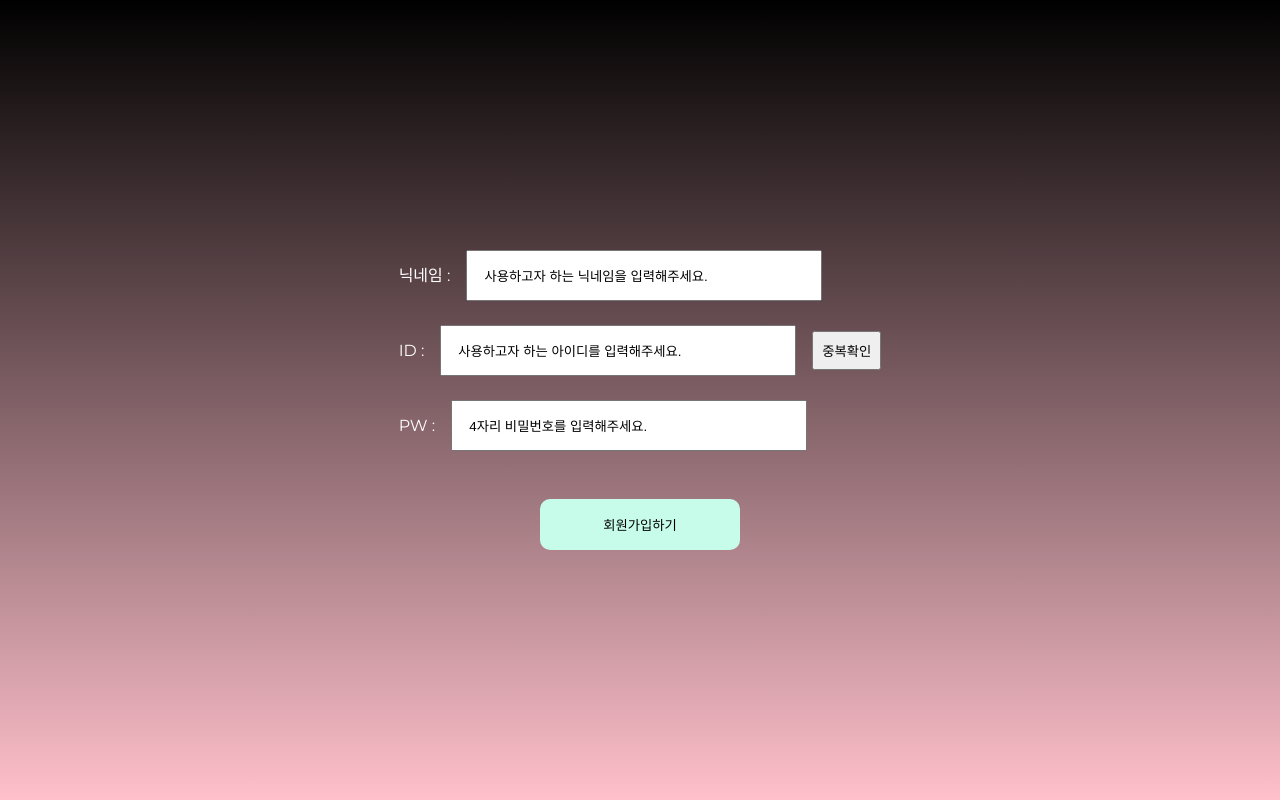
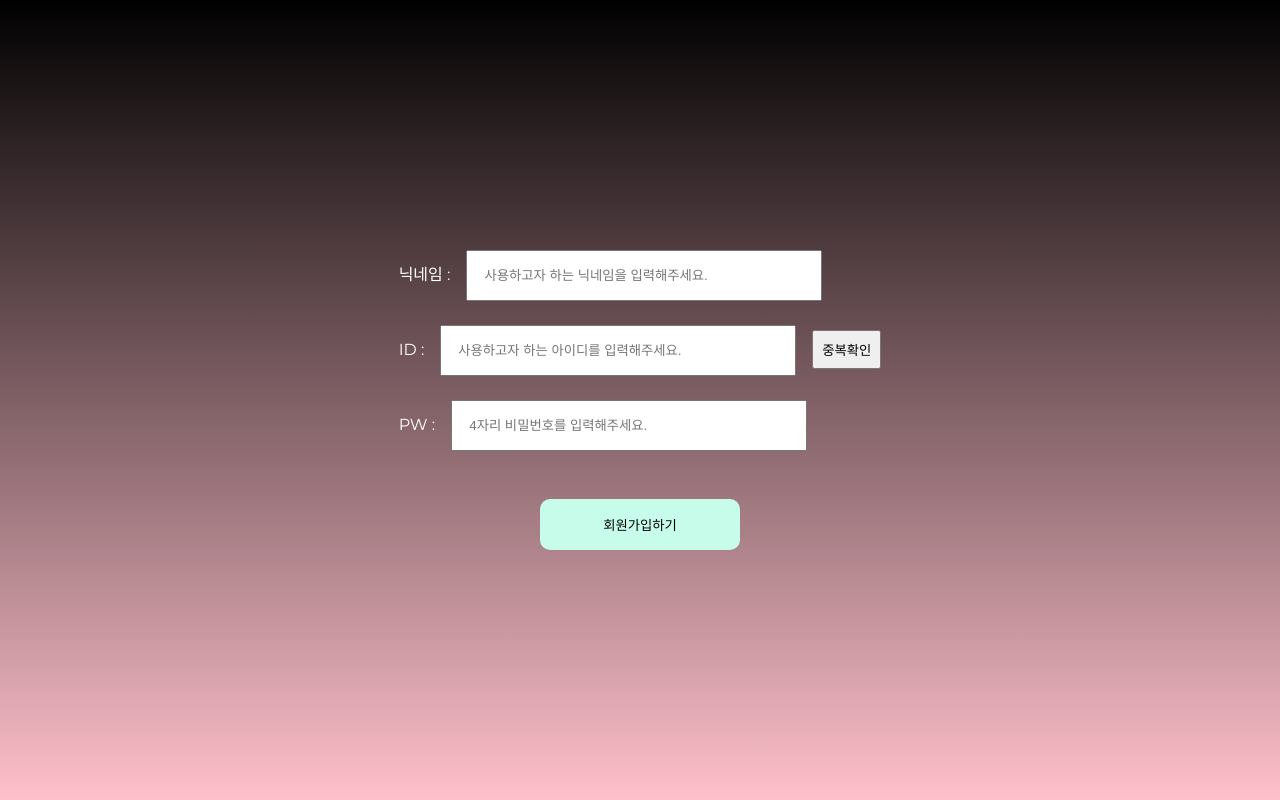
Before and after one commit to youngosil/SoundCover, a React (Create React App) app in the folder frontend/: page /SignupPage in a window 1280 px wide. Built offline with nearby package versions, Linux system fonts and the light colour scheme.

Commit message:
Fix: Login function, default value error

```diff
--- a/frontend/src/views/LoginPage.js
+++ b/frontend/src/views/LoginPage.js
@@ -20,7 +20,7 @@ function LoginPage() {
         },
         body: JSON.stringify({
           id: ID,
-          pw: PW,
+          password: PW,
         }),
       });
 
@@ -36,6 +36,7 @@ function LoginPage() {
         setTimeout(() => {
           navigate('/PromptPage1');
         }, 2000)
+
       } else {
         // 응답이 실패했을 때의 로직
         console.error('Login failed:', response.status);
@@ -53,13 +54,15 @@ function LoginPage() {
           SOUNDCOVER 입니다.<br />
           <input
             name="ID"
-            value={ID || "아이디를 입력해주세요."}
+            placeholder="아이디를 입력해주세요"
+            value={ID}
             onChange={(e) => setID(e.target.value)}
             style={{ padding: '1rem', marginTop: '0.5rem' }}
           /><br />
           <input
             name="PW"
-            value={PW || "비밀번호를 입력해주세요."}
+            placeholder="비밀번호를 입력해주세요."
+            value={PW}
             onChange={(e) => setPW(e.target.value)}
             style={{ padding: '1rem', marginTop: '0.5rem' }}
           />
--- a/frontend/src/views/PromptPage1.js
+++ b/frontend/src/views/PromptPage1.js
@@ -21,7 +21,8 @@ function PromptPage1() {
       이번 앨범의 주제는 무엇인가요?<br />
         <input
           name="Prompt1"
-          value={Prompt1 || "(100자 이내로 입력해주세요.)"}
+          placeholder="(100자 이내로 입력해주세요.)"
+          value={Prompt1}
           onChange={(e) => setPrompt1(e.target.value)}
           style={{ padding: '1rem', marginTop: '2rem', width: '600px', height: '300px' }}
         /><br />
--- a/frontend/src/views/PromptPage2.js
+++ b/frontend/src/views/PromptPage2.js
@@ -27,7 +27,8 @@ function PromptPage2() {
       이번 앨범의 장르는 무엇인가요?<br />
         <input
           name="Prompt2"
-          value={Prompt2 || "(100자 이내로 입력해주세요.)"}
+          placeholder="(100자 이내로 입력해주세요.)"
+          value={Prompt2}
           onChange={(e) => setPrompt2(e.target.value)}
           style={{ padding: '1rem', marginTop: '2rem', width: '600px', height: '300px' }}
         /><br />
--- a/frontend/src/views/PromptPage3.js
+++ b/frontend/src/views/PromptPage3.js
@@ -27,7 +27,8 @@ function PromptPage3() {
       이번 앨범의 소개글을 작성해주세요!<br />
         <input
           name="Prompt3"
-          value={Prompt3 || "(100자 이내로 입력해주세요.)"}
+          placeholder="(100자 이내로 입력해주세요.)"
+          value={Prompt3}
           onChange={(e) => setPrompt3(e.target.value)}
           style={{ padding: '1rem', marginTop: '2rem', width: '600px', height: '300px' }}
         /><br />
--- a/frontend/src/views/PromptPage4.js
+++ b/frontend/src/views/PromptPage4.js
@@ -27,7 +27,8 @@ function PromptPage4() {
       이번 앨범에는 어떤 노래들이 포함되어 있나요?<br />
         <input
           name="Prompt4"
-          value={Prompt4 || "(100자 이내로 입력해주세요.)"}
+          placeholder="(100자 이내로 입력해주세요.)"
+          value={Prompt4}
           onChange={(e) => setPrompt4(e.target.value)}
           style={{ padding: '1rem', marginTop: '2rem', width: '600px', height: '300px' }}
         /><br />
--- a/frontend/src/views/SignupPage.js
+++ b/frontend/src/views/SignupPage.js
@@ -10,7 +10,6 @@ function SignupPage() {
   const navigate = useNavigate();
 
   const handleSignup = async () => {
-
     try {
       const response = await fetch('http://127.0.0.1:8000/SignUp', {
         method: 'POST',
@@ -56,7 +55,8 @@ function SignupPage() {
           닉네임 :
           <input
             name="NewNickname"
-            value={NewNickname || "사용하고자 하는 닉네임을 입력해주세요."}
+            placeholder='사용하고자 하는 닉네임을 입력해주세요.'
+            value={NewNickname}
             onChange={(e) => setNewNickname(e.target.value)}
             style={{ padding: '1rem', marginTop: '0.5rem', marginLeft: '1rem', marginBottom: '1rem', width: '20rem'}}
           /><br />
@@ -66,7 +66,8 @@ function SignupPage() {
           ID :
           <input
             name="NewID"
-            value={NewID || "사용하고자 하는 아이디를 입력해주세요."}
+            placeholder='사용하고자 하는 아이디를 입력해주세요.'
+            value={NewID}
             onChange={(e) => setNewID(e.target.value)}
             style={{ padding: '1rem', marginTop: '0.5rem', marginLeft: '1rem', marginBottom: '1rem', width: '20rem'}}
           /><button
@@ -77,7 +78,8 @@ function SignupPage() {
           PW :
           <input
             name="NewPW"
-            value={NewPW || "4자리 비밀번호를 입력해주세요."}
+            placeholder='4자리 비밀번호를 입력해주세요.'
+            value={NewPW}
             onChange={(e) => setNewPW(e.target.value)}
             style={{ padding: '1rem', marginTop: '0.5rem', marginLeft: '1rem', marginBottom: '1rem', width: '20rem'}}
           />
```
Also changed, not shown: 2 other files (tests, documents, lock files or other folders).
